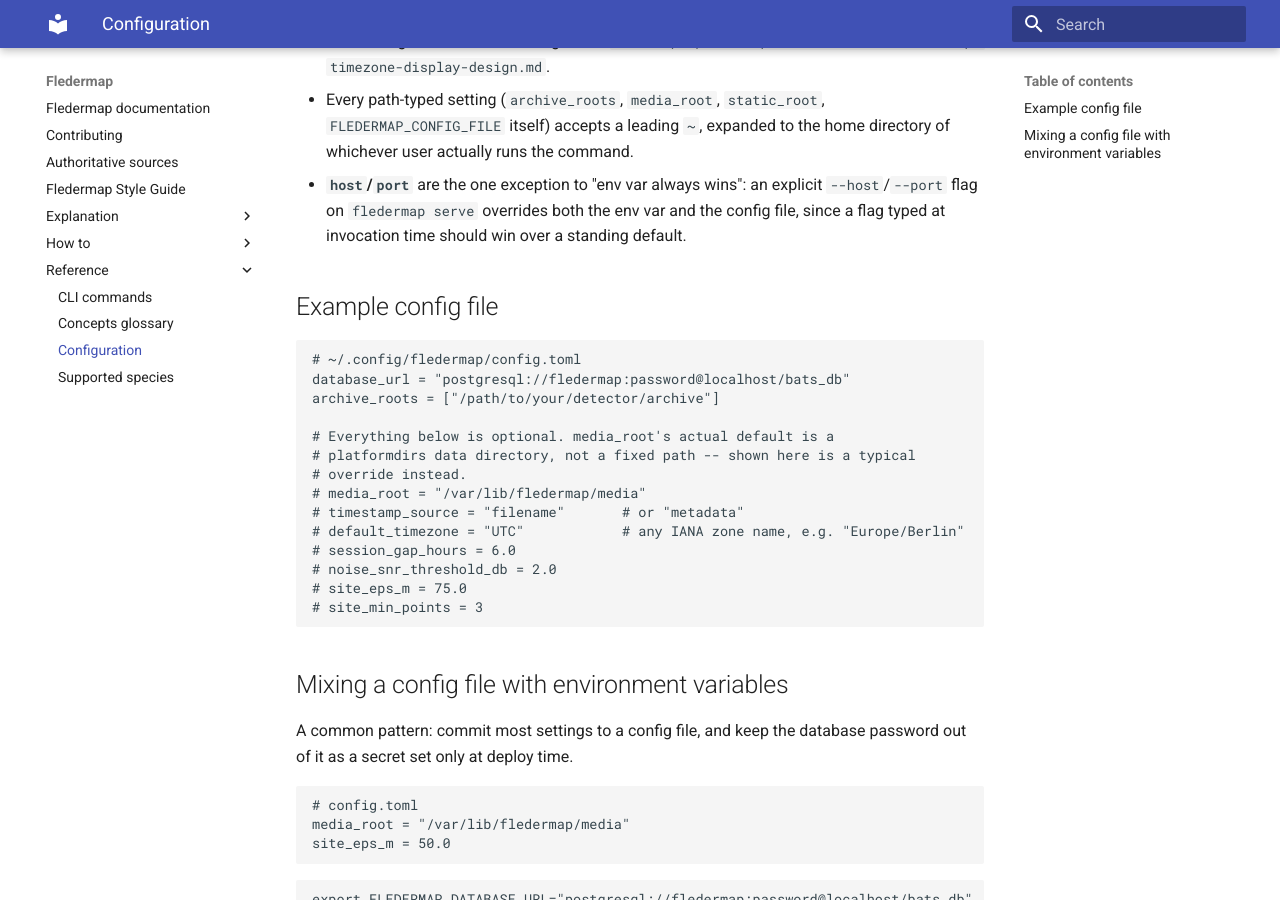
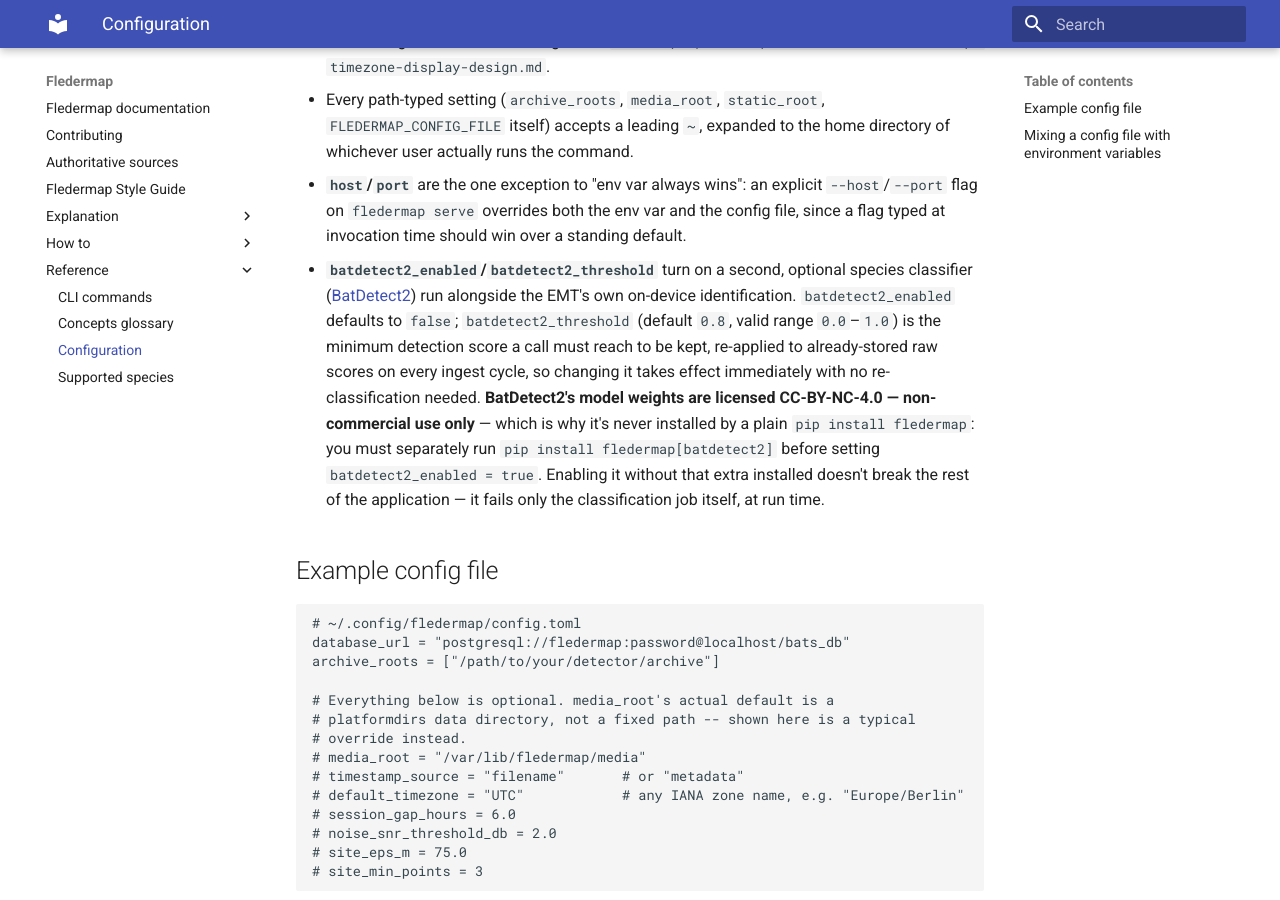
Before and after one commit to bytehexe/fledermap, an MkDocs documentation site: the page built from docs/reference/configuration.md, in a window 1280 px wide and 900 px high, scrolled down 2027 px. Built offline with MkDocs 1.6.1 and Material for MkDocs 9.7.7, drawn with Linux system fonts in a browser that asks for light colours.

Commit message:
docs: document FLEDERMAP_BATDETECT2_ENABLED/_THRESHOLD and its license
Co-Authored-By: Claude Sonnet 5 <noreply@anthropic.com>
Claude-Session: https://claude.ai/code/session_01XCH5kFV1mAfEZQ3jqWACE6

```diff
--- a/docs/reference/configuration.md
+++ b/docs/reference/configuration.md
@@ -65,6 +65,20 @@ Notes on individual settings:
   explicit `--host`/`--port` flag on `fledermap serve` overrides both the
   env var and the config file, since a flag typed at invocation time
   should win over a standing default.
+- **`batdetect2_enabled`/`batdetect2_threshold`** turn on a second,
+  optional species classifier ([BatDetect2](https://github.com/macaodha/batdetect2))
+  run alongside the EMT's own on-device identification. `batdetect2_enabled`
+  defaults to `false`; `batdetect2_threshold` (default `0.8`, valid range
+  `0.0`–`1.0`) is the minimum detection score a call must reach to be kept,
+  re-applied to already-stored raw scores on every ingest cycle, so changing
+  it takes effect immediately with no re-classification needed.
+  **BatDetect2's model weights are licensed CC-BY-NC-4.0 — non-commercial
+  use only** — which is why it's never installed by a plain
+  `pip install fledermap`: you must separately run
+  `pip install fledermap[batdetect2]` before setting `batdetect2_enabled =
+  true`. Enabling it without that extra installed doesn't break the rest of
+  the application — it fails only the classification job itself, at run
+  time.
 
 ## Example config file
 
```
Also changed, not shown: README.md (+13 -0 lines).
